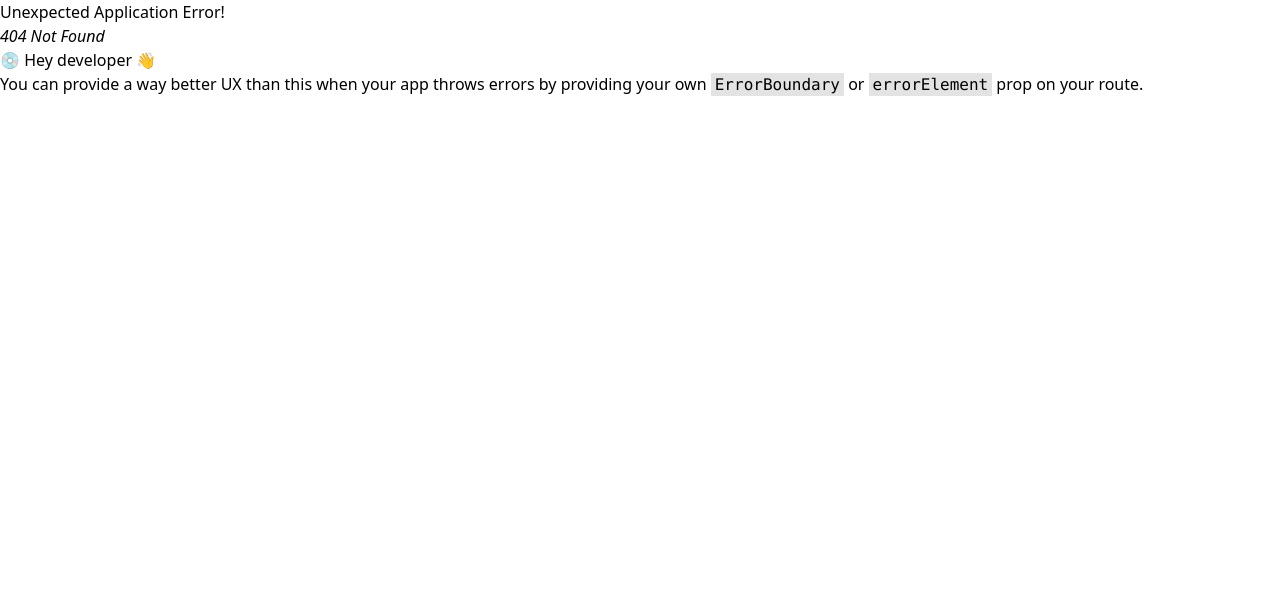
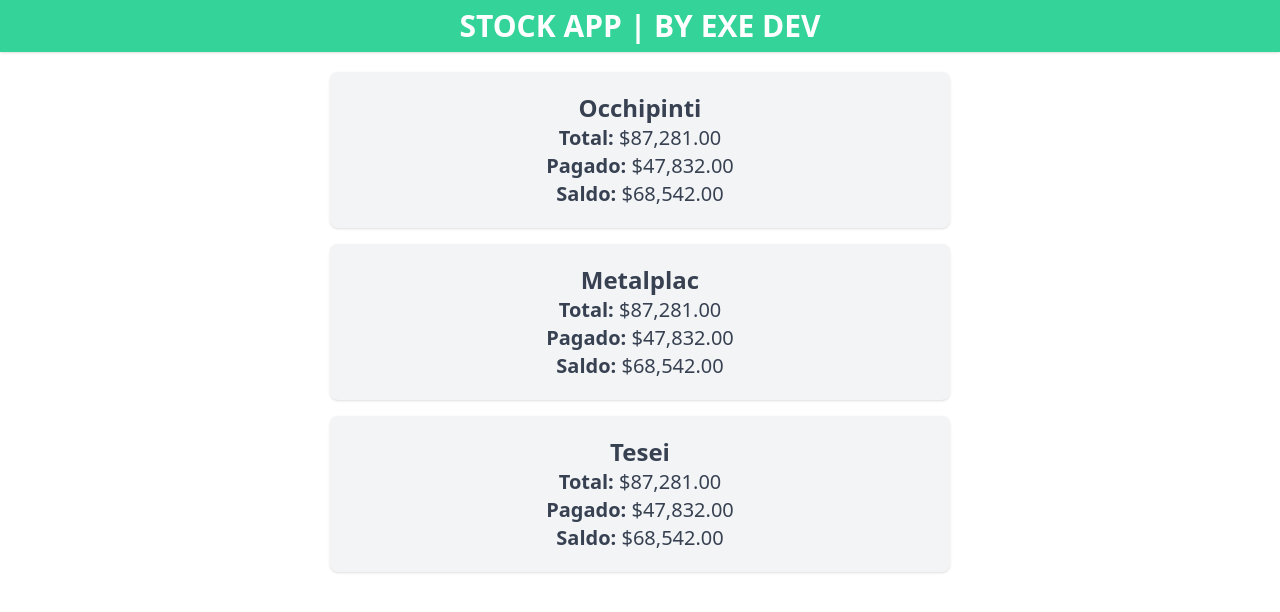
Before and after one commit to exe-quiel-dev/control_negocio_app, a React (Vite) app: page /proveedores in a window 1280 px wide. Before the commit this address had no page. Shown: the top 612 px of the page. Built offline with nearby package versions, Linux system fonts and the light colour scheme.

Commit message:
Proveedores / Created

```diff
--- a/src/components/ProductoInventario.jsx
+++ b/src/components/ProductoInventario.jsx
@@ -13,7 +13,7 @@ const ProductoInventario = ({ producto }) => {
 
 
   return (
-    <div className="bg-gray-100 text-gray-700 w-full flex justify-around items-center rounded-lg p-5">
+    <div className="bg-gray-100 text-gray-700 w-full flex justify-around items-center rounded-lg p-5 shadow">
       <h2 className="font-black text-2xl">{nombre}</h2>
       <p className="text-xl"><span className="font-bold">Modelo:</span> {modelo}</p>
       <p className="text-xl"><span className="font-bold">Cantidad:</span> {cantidad}</p>
--- /dev/null
+++ b/src/components/ProveedorCard.jsx
@@ -0,0 +1,23 @@
+/* eslint-disable react/prop-types */
+
+const ProveedorCard = ({datos}) => {
+  const {nombre, saldo, pagado, total} = datos;
+
+  const formatearDinero = precio => {
+    return precio.toLocaleString('en-US', {
+      style: 'currency',
+      currency: 'USD'
+    })
+  }
+
+  return (
+    <div className="bg-gray-100 text-gray-700 w-1/2 shadow flex flex-col justify-around items-center rounded-lg p-5">
+      <h2 className="font-black text-2xl">{nombre}</h2>
+      <p className="text-xl"><span className="font-bold">Total:</span> {formatearDinero(total)}</p>
+      <p className="text-xl"><span className="font-bold">Pagado:</span> {formatearDinero(pagado)}</p>
+      <p className="text-xl"><span className="font-bold">Saldo:</span> {formatearDinero(saldo)}</p>
+    </div>
+  )
+}
+
+export default ProveedorCard
--- /dev/null
+++ b/src/constants/Proveedores.js
@@ -0,0 +1,23 @@
+export const proveedores = [
+  {
+    nombre: "Occhipinti",
+    saldo: 68542,
+    pagado: 47832,
+    total: 87281,
+    id:1
+  },
+  {
+    nombre: "Metalplac",
+    saldo: 68542,
+    pagado: 47832,
+    total: 87281,
+    id:2
+  },
+  {
+    nombre: "Tesei",
+    saldo: 68542,
+    pagado: 47832,
+    total: 87281,
+    id:3
+  }
+]
--- a/src/main.jsx
+++ b/src/main.jsx
@@ -10,6 +10,7 @@ import { InventarioProvider } from './context/InventarioProvider'
 import Layout from './components/Layout'
 import Index from './pages/Index'
 import Inventario from './pages/Inventario'
+import Proveedores from './pages/Proveedores'
 
 const router = createBrowserRouter([
   {
@@ -23,6 +24,10 @@ const router = createBrowserRouter([
       {
         path: '/inventario',
         element: <Inventario />
+      },
+      {
+        path: '/proveedores',
+        element: <Proveedores />
       }
     ]
   }
--- a/src/pages/Index.jsx
+++ b/src/pages/Index.jsx
@@ -26,7 +26,7 @@ const Index = () => {
         </Link>
         <Link
           className="bg-emerald-100 hover:bg-emerald-300 hover:shadow-md w-3/4 h-1/3 flex flex-col items-center justify-center gap-4 rounded cursor-pointer hover:border-2 hover:border-emerald-400 text-gray-800 hover:text-emerald-100"
-          to='/'
+          to='/proveedores'
         >
           <FaTruck className="text-8xl" />
           <h2 className="uppercase font-black text-2xl">Proveedores</h2>
--- /dev/null
+++ b/src/pages/Proveedores.jsx
@@ -0,0 +1,16 @@
+// COMPONENTS
+import ProveedorCard from "../components/ProveedorCard"
+
+import { proveedores } from "../constants/Proveedores"
+
+const Proveedores = () => {
+  return (
+    <main className="flex flex-col items-center justify-center container mx-auto gap-4 p-5">
+      {proveedores.map(proveedor => (
+        <ProveedorCard key={proveedor.id} datos={proveedor} />
+      ))}
+    </main>
+  )
+}
+
+export default Proveedores
```
